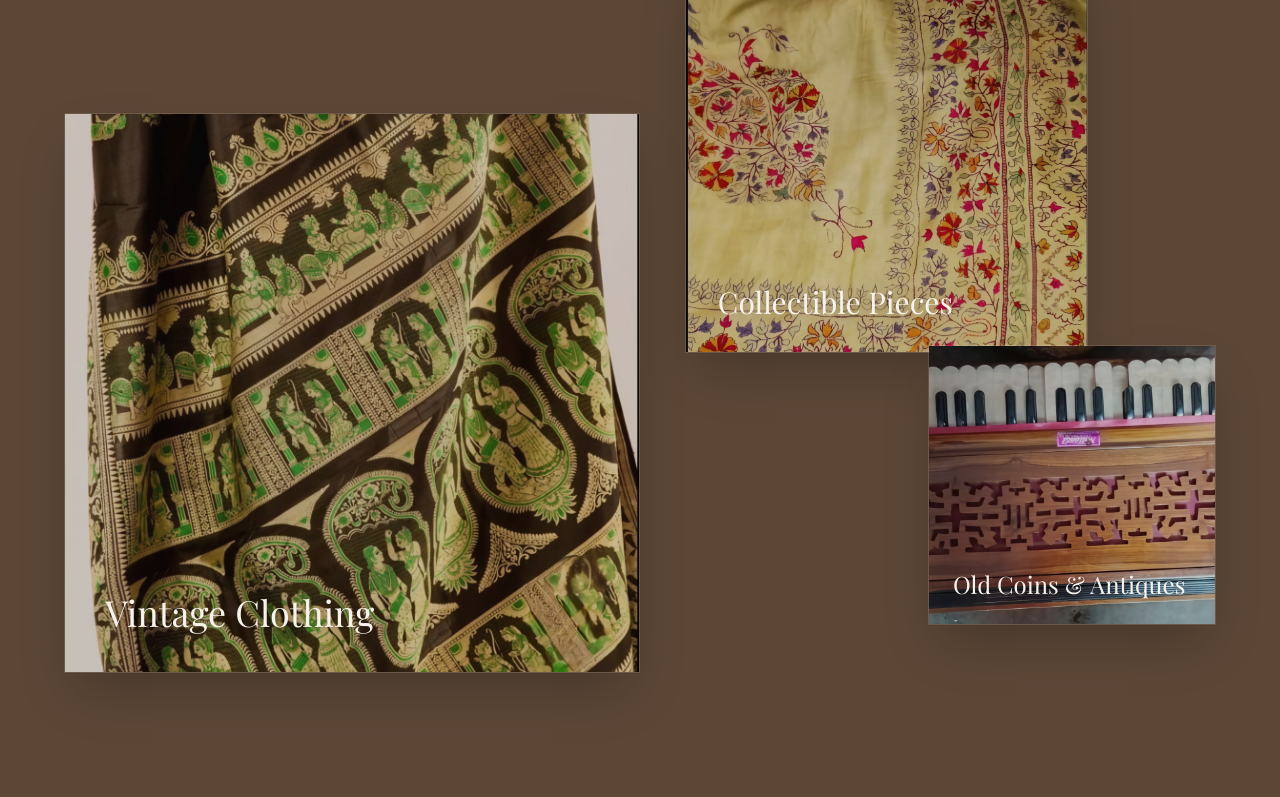
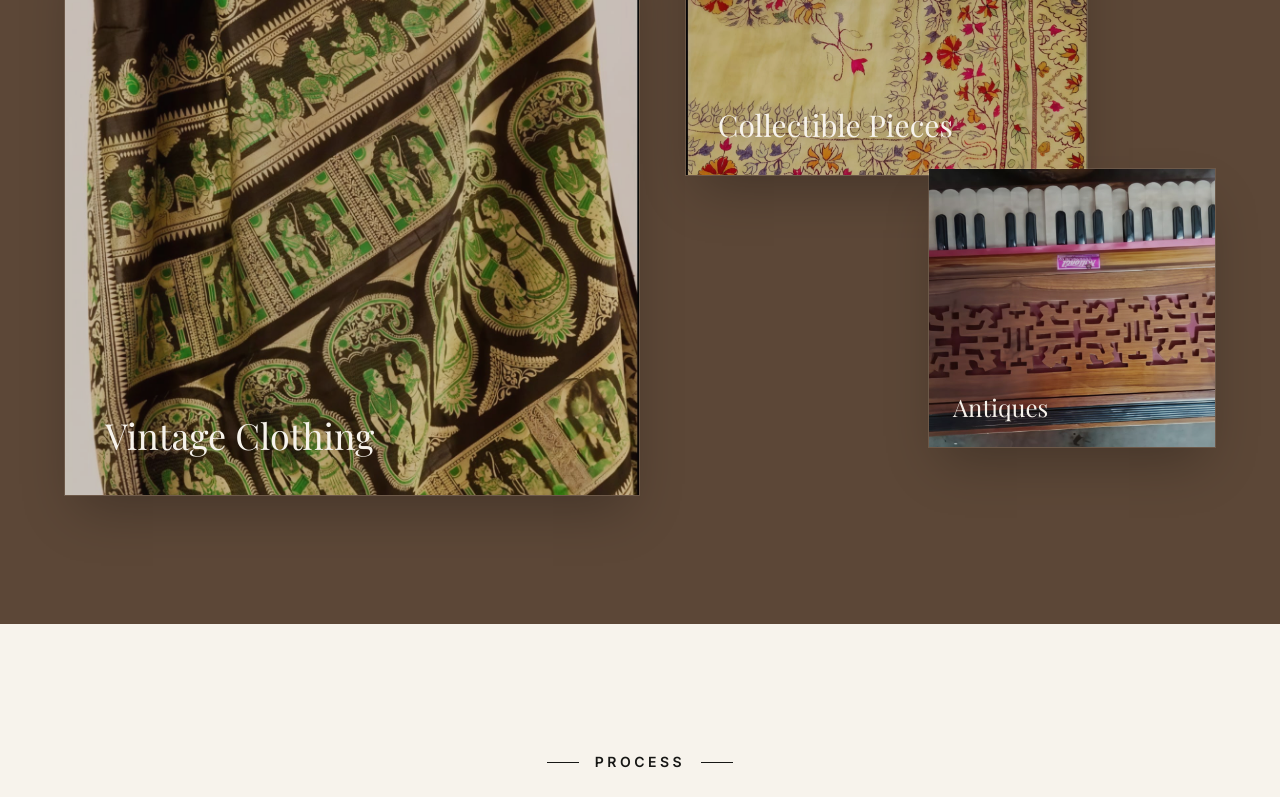
Before and after one commit to rahulchandasil/ASVIVK-OLD-CLOTHES-BUYER, a React (Vite) app: page / in a window 1280 px wide. Shown: the part 4238-5035 px from the top of the page. Built offline with nearby package versions, Linux system fonts and the light colour scheme.

Commit message:
remove old coins section

```diff
--- a/src/components/WhatWeBuy.jsx
+++ b/src/components/WhatWeBuy.jsx
@@ -13,11 +13,10 @@ import pic16 from '../assets/images/pic16.jpeg';
 
 const categories = [
   { num: "01", title: "OLD CLOTHES", desc: "Vintage garments and textiles.", image: pic13, placeholder: "" },
-  { num: "02", title: "OLD COINS", desc: "Old coins and currency with historical and collectible value.", image: null, placeholder: "COINS & CURRENCY" },
-  { num: "03", title: "ANTIQUE ITEMS", desc: "Genuine antique objects and historical artifacts.", image: pic10 , placeholder: "ANTIQUE OBJECTS" },
-  { num: "04", title: "VINTAGE PRODUCTS", desc: "Classic electronics, old watches and accessories.", image: pic4, placeholder: "VINTAGE PRODUCTS" },
-  { num: "05", title: "OLD HOUSEHOLD ITEMS", desc: "Well-preserved furniture, clocks and decor.", image: pic16, placeholder: "HOUSEHOLD DECOR" },
-  { num: "06", title: "OTHER VALUABLE OLD ITEMS", desc: "Unique collectibles and rare vintage belongings.", image: pic22 , placeholder: "VALUABLE ITEMS" }
+  { num: "02", title: "ANTIQUE ITEMS", desc: "Genuine antique objects and historical artifacts.", image: pic10 , placeholder: "ANTIQUE OBJECTS" },
+  { num: "03", title: "VINTAGE PRODUCTS", desc: "Classic electronics, old watches and accessories.", image: pic4, placeholder: "VINTAGE PRODUCTS" },
+  { num: "04", title: "OLD HOUSEHOLD ITEMS", desc: "Well-preserved furniture, clocks and decor.", image: pic16, placeholder: "HOUSEHOLD DECOR" },
+  { num: "05", title: "OTHER VALUABLE OLD ITEMS", desc: "Unique collectibles and rare vintage belongings.", image: pic22 , placeholder: "VALUABLE ITEMS" }
 ];
 
 export default function WhatWeBuy() {
--- a/src/components/WhatWeSell.jsx
+++ b/src/components/WhatWeSell.jsx
@@ -98,10 +98,10 @@ export default function WhatWeSell() {
             transition={{ duration: 1, delay: 0.3, ease: [0.16, 1, 0.3, 1] }}
           >
             <div className="w-full h-full relative group overflow-hidden border border-warm-ivory/10 shadow-2xl">
-              <img src={pic10} alt="Old Coins & Antiques" className="w-full h-full object-cover transition-transform duration-[3000ms] lg:group-hover:scale-105" loading="lazy" />
+              <img src={pic10} alt="Antiques" className="w-full h-full object-cover transition-transform duration-[3000ms] lg:group-hover:scale-105" loading="lazy" />
               <div className="absolute inset-0 bg-charcoal/30 lg:bg-charcoal/20"></div>
               <div className="absolute bottom-6 left-6 z-20">
-                <h3 className="font-serif text-xl sm:text-2xl text-warm-ivory drop-shadow-lg break-words">Old Coins & Antiques</h3>
+                <h3 className="font-serif text-xl sm:text-2xl text-warm-ivory drop-shadow-lg break-words"> Antiques</h3>
               </div>
             </div>
           </motion.div>
```
